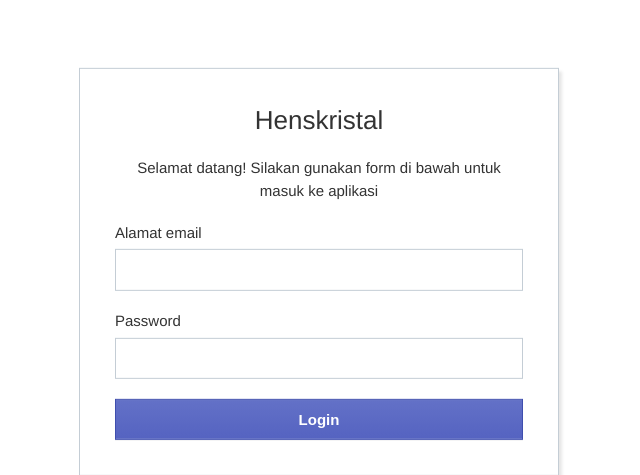
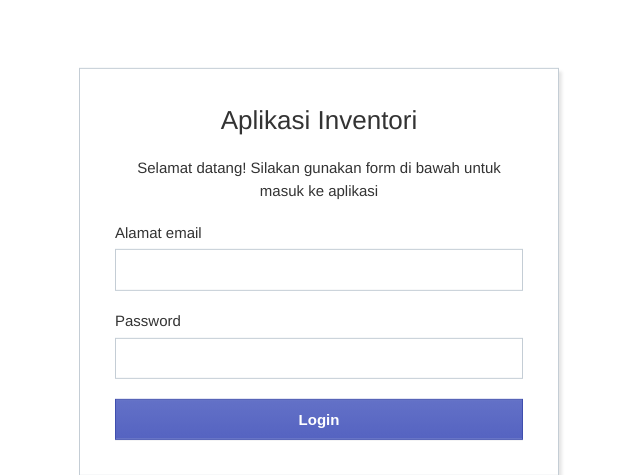
Before and after one commit to Fauzi1996YY/inventori, a PHP site: page /inventori/login in a window 1280 px wide. Shown: the part 128-603 px from the top of the page, without its empty margins (321-961 px from the left). Run offline with PHP 8.4, Linux system fonts and the light colour scheme.

Commit message:
Change app name

```diff
--- a/app/views/login/form.php
+++ b/app/views/login/form.php
@@ -8,7 +8,7 @@
 </head>
 <body>
   <form action="" method="post" class="login">
-    <h1>Henskristal</h1>
+    <h1>Aplikasi Inventori</h1>
     <p>Selamat datang! Silakan gunakan form di bawah untuk masuk ke aplikasi</p>
     <?php if ($data['error'] != '') : ?>
     <div class="notification error">
```
